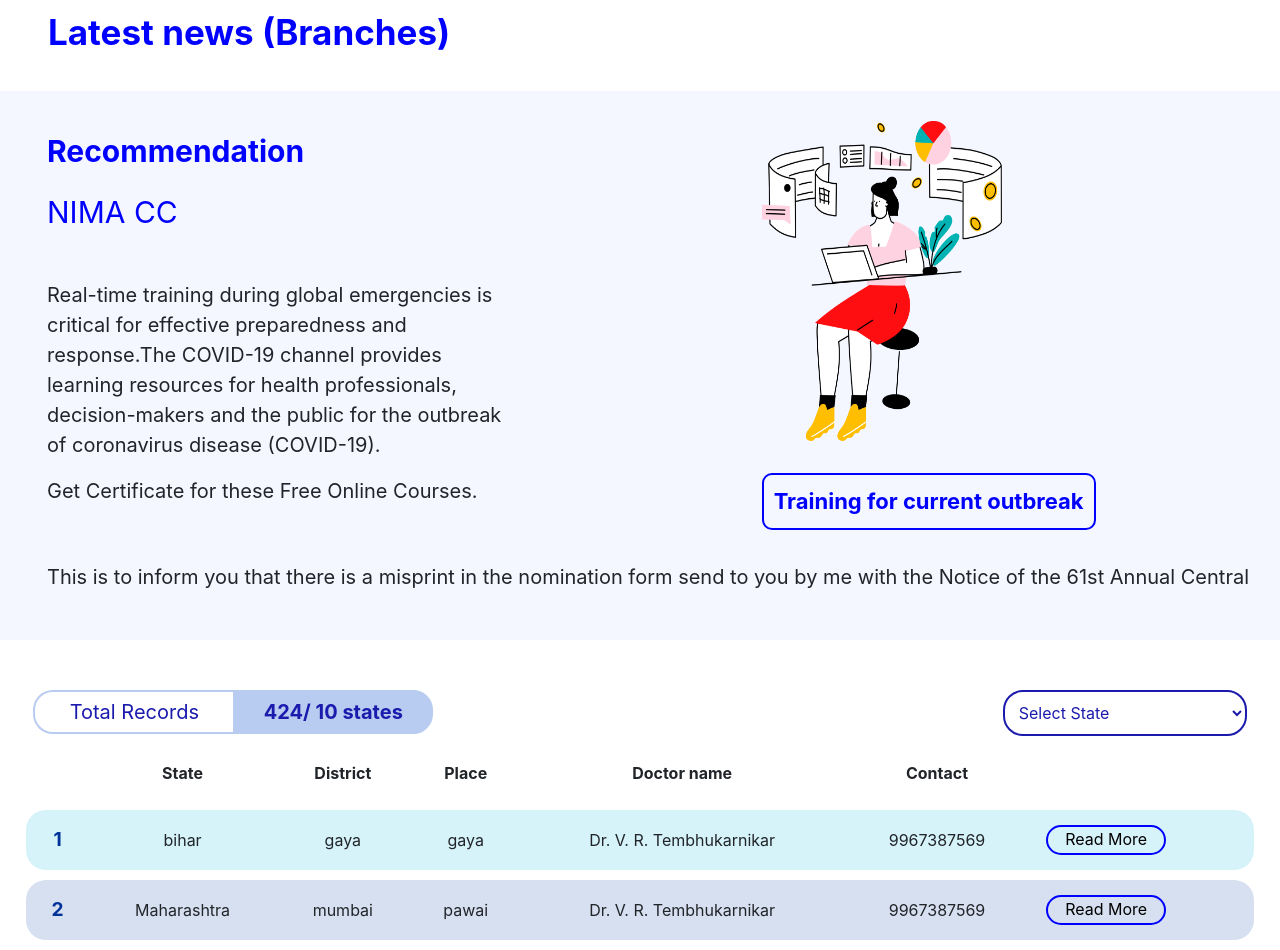
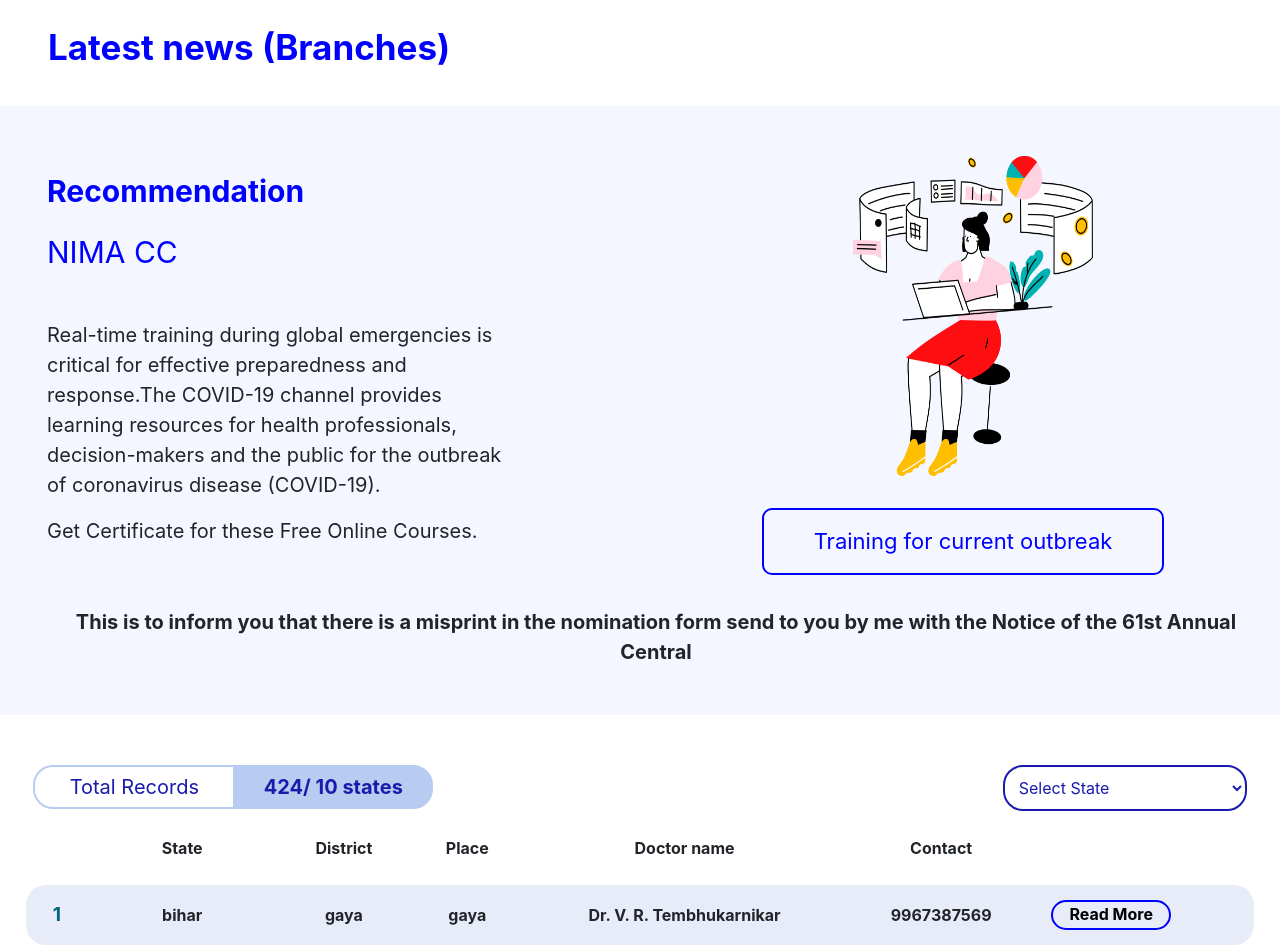
Before and after one commit to Srush-Ray/Doctors, a React (Create React App) app in the folder doctors/: page /covid in a window 1280 px wide. Shown: the part 620-1570 px from the top of the page. Built offline with nearby package versions, Linux system fonts and the light colour scheme.

Commit message:
covid changed

```diff
--- a/doctors/src/Covid/Covid.css
+++ b/doctors/src/Covid/Covid.css
@@ -1,6 +1,8 @@
 .Covid__div2 {
   background-color: #f4f7ff;
   margin-bottom: 50px;
+  margin-left: auto !important;
+  margin-right: auto !important;
 }
 .Covid__heading {
   text-align: left;
@@ -13,8 +15,9 @@
   margin-right: 0;
 }
 .Covid__row {
-  margin-left: 0 !important;
-  margin-right: 0 !important;
+  margin-left: auto !important;
+  margin-right: auto !important;
+  height: 80%;
 }
 .Covid__heading {
   text-align: left;
@@ -26,14 +29,6 @@
   font-size: 50px;
 }
 
-.Covid__end {
-  text-align: left;
-  font-size: 35px;
-  font-weight: bold;
-  color: blue;
-  margin-left: 3rem;
-  margin-bottom: 2rem;
-}
 /*body {
 padding: 50px;
 }*/
@@ -50,20 +45,87 @@
   margin-left: 6rem; */
 }
 /*tablet*/
-@media only screen and (min-width: 481px) and (max-width: 768px) {
+@media only screen and (min-width: 768px) and (max-width: 1024px) {
   .Covid__firstIllustration {
-    width: 26rem;
-    height: 35rem;
+    width: 35rem;
+    height: 30rem;
+  }
+  .Covid__secondillustration {
+    width: 15rem;
+    height: 20rem;
+    margin-left: 50%;
+  }
+  .Covid__button {
+    margin-top: 2rem;
+    padding-right: 50px;
+    padding-left: 50px;
+    padding-top: 15px;
+    padding-bottom: 15px;
+    font-size: 22px;
+    font-weight: "bold";
+    border-radius: 10px;
+    border: solid 2px blue;
+    color: blue;
+  }
+  .Covid__text {
+    text-align: center;
+    font-weight: bold;
+    margin-top: 2rem;
+    margin-bottom: 3rem;
+    font-size: 20px;
+  }
+  .Covid__end {
+    text-align: left;
+    font-size: 35px;
+    font-weight: bold;
+    color: blue;
+    margin-left: 3rem;
+    margin-bottom: 2rem;
   }
 }
 
-@media only screen and (min-width: 768px) {
+@media only screen and (min-width: 1025px) {
   .Covid__marginDesktop {
     margin-left: 2rem;
   }
   .Covid__secondillustration {
     width: 15rem;
     height: 20rem;
+    margin-left: 50%;
+  }
+  .Covid__firstIllustration {
+    width: 50rem;
+    height: 35rem;
+  }
+  .Covid__div2 {
+    /* height: 70vh; */
+  }
+  .Covid__button {
+    margin-top: 2rem;
+    padding-right: 50px;
+    padding-left: 50px;
+    padding-top: 15px;
+    padding-bottom: 15px;
+    font-size: 22px;
+    font-weight: "bold";
+    border-radius: 10px;
+    border: solid 2px blue;
+    color: blue;
+  }
+  .Covid__text {
+    text-align: center;
+    font-weight: bold;
+    margin-top: 2rem;
+    margin-bottom: 3rem;
+    font-size: 20px;
+  }
+  .Covid__end {
+    text-align: left;
+    font-size: 35px;
+    font-weight: bold;
+    color: blue;
+    margin-left: 3rem;
+    margin-bottom: 2rem;
   }
 }
 /*mobile*/
@@ -71,6 +133,8 @@
   .Covid__firstIllustration {
     width: 20rem;
     height: 20rem;
+    margin: auto;
+    display: block;
   }
   .Covid__end {
     text-align: left;
@@ -78,13 +142,36 @@
     font-weight: bold;
     color: blue;
     margin-bottom: 2rem;
-    margin-left: 3rem;
+    margin-left: 1rem;
+  }
+  .Covid__text {
+    text-align: center;
+    font-weight: bold;
+    margin-top: 2rem;
+    margin-bottom: 3rem;
+    font-size: 13px;
   }
   .Covid__secondillustration {
     width: 8rem;
     height: 11rem;
+    margin: auto;
+    display: block;
+  }
+  .Covid__button {
+    margin-top: 2rem;
+    padding-right: 10px;
+    padding-left: 10px;
+    padding-top: 5px;
+    padding-bottom: 5px;
+    font-size: 20px;
+    font-weight: "bold";
     margin-left: auto;
     margin-right: auto;
+    border-radius: 10px;
+    border: solid 2px blue;
+    color: blue;
+    display: flex;
+    align-items: center;
   }
 }
 
--- a/doctors/src/Covid/Covid.js
+++ b/doctors/src/Covid/Covid.js
@@ -49,8 +49,8 @@
 
         <div className="Covid__div2">
           <div
-            className="row Covid__row align-items-center"
-            style={{ paddingTop: "30px" }}
+            className="row align-items-center"
+            style={{ paddingTop: "50px" }}
           >
             <div className="col-md-5 col-12">
               <p
@@ -96,7 +96,7 @@
                 <p />
               </p>
             </div>
-            <div className="offset-lg-2 offset-md-1 col-md-2">
+            <div className="offset-lg-2 offset-md-1 col-md-2 Covid__CenterDiv">
               <img
                 src={pic}
                 alt="picture"
@@ -104,15 +104,6 @@
               ></img>
               <button
                 type="button"
-                style={{
-                  marginTop: "2rem",
-                  padding: "10px",
-                  fontSize: "22px",
-                  fontWeight: "bold",
-                  borderRadius: "10px",
-                  border: "solid 2px blue",
-                  color: "blue",
-                }}
                 className="btn btn-outline-primary Covid__button"
               >
                 Training for current outbreak
@@ -121,15 +112,7 @@
           </div>
           <div className="row">
             <div className="col-12">
-              <p
-                className="Covid__marginDesktop"
-                style={{
-                  textAlign: "left",
-                  marginTop: "2rem",
-                  marginBottom: "3rem",
-                  fontSize: "20px",
-                }}
-              >
+              <p className="Covid__marginDesktop Covid__text">
                 This is to inform you that there is a misprint in the nomination
                 form send to you by me with the Notice of the 61st Annual
                 Central
@@ -137,7 +120,13 @@
             </div>
           </div>
         </div>
-        <Table />
+        <div
+          style={{
+            margin: "auto",
+          }}
+        >
+          <Table />
+        </div>
       </div>
     );
   }
--- a/doctors/src/Covid/Table.css
+++ b/doctors/src/Covid/Table.css
@@ -5,6 +5,8 @@
   width: 100% !important;
   border-spacing: 0px 10px !important;
   border-collapse: separate !important;
+  margin-left: auto !important;
+  margin-right: auto !important;
 }
 
 .Table__a {
@@ -28,11 +30,11 @@
 }
 
 .Table__tableDataRow:nth-child(2n + 0) {
-  background-color: #d6f3fa;
+  background-color: #e8ecf8;
 }
 
 .Table__tableDataRow:nth-child(2n + 1) {
-  background-color: #d7e0f1;
+  background-color: #e6faff;
 }
 
 .srNo {
@@ -41,15 +43,16 @@
 }
 
 .srNo:nth-child(2n + 0) {
-  color: #007399;
+  color: #1b3686;
 }
 
 .srNo:nth-child(2n + 1) {
-  color: #003399;
+  color: #01677d;
 }
 
 .Table__tableComponents {
   padding: 15px;
+  font-weight: bold;
 }
 
 .Table__tableComponents:first-child {
@@ -121,15 +124,15 @@
   }
 
   .Table__cardContainer:nth-child(2n + 0) {
-    background-color: #d6f3fa !important;
-    border: 1px solid #d6f3fa;
-    color: rgb(31, 63, 78);
+    background-color: #e8ecf8 !important;
+    border: 1px solid #e8ecf8;
+    color: #1b3686;
   }
 
   .Table__cardContainer:nth-child(2n + 1) {
-    background-color: #d7e0f1 !important;
-    border: 1px solid #d7e0f1;
-    color: rgb(26, 26, 173);
+    background-color: #e6faff !important;
+    border: 1px solid #e6faff;
+    color: #01677d;
   }
   select {
     border: 2px solid rgb(26, 26, 173);
```
